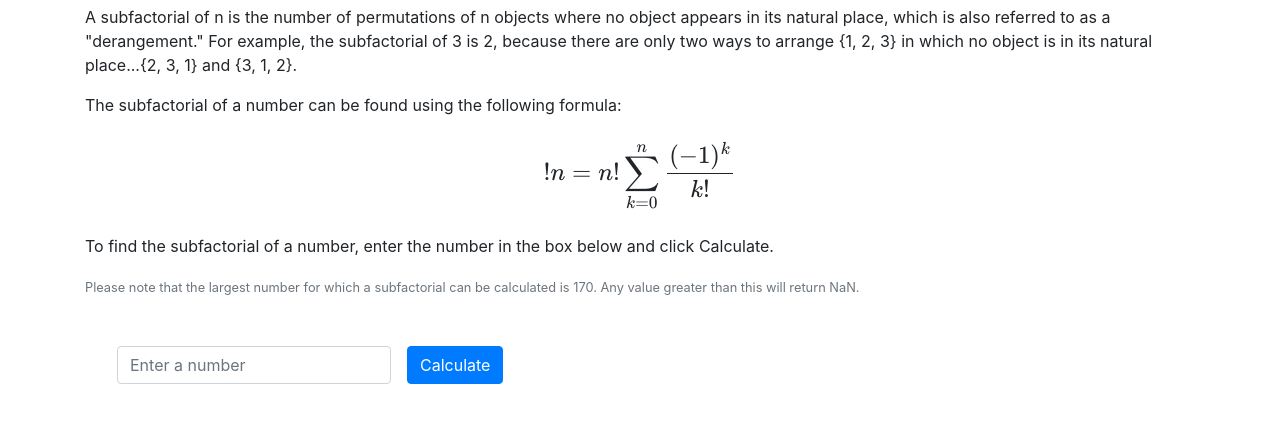
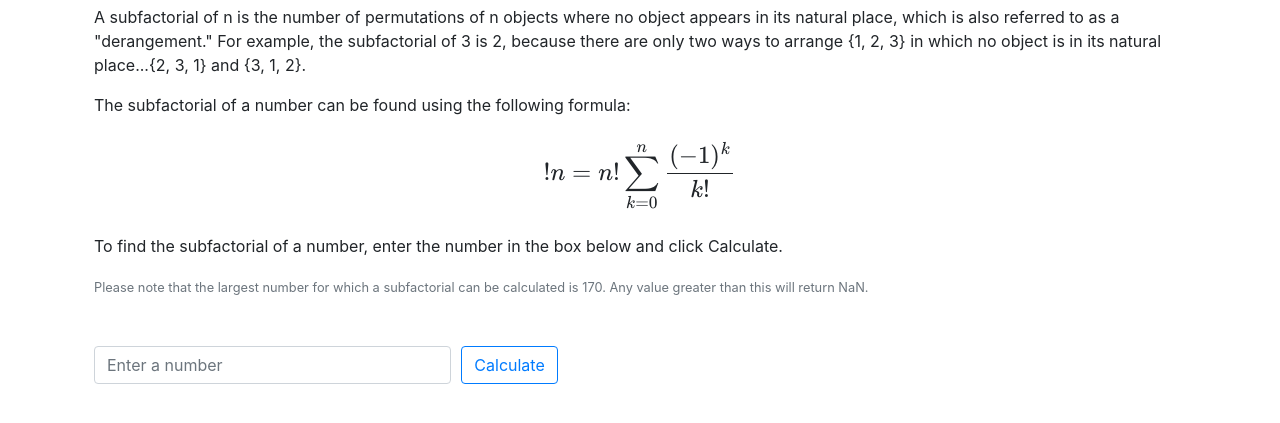
Before and after one commit to CategoryCory/SubfactorialCalculator, a plain HTML site: page index.html in a window 1280 px wide. Shown: the part 99-522 px from the top of the page. Drawn offline with nearby package versions, Linux system fonts and the light colour scheme.

Commit message:
Improve form styling

```diff
--- a/index.html
+++ b/index.html
@@ -24,7 +24,7 @@
         </style>
     </head>
     <body>
-        <div class="container my-5">
+        <div class="container px-4 my-5">
             <h1 class="text-center">Subfactorial Calculator</h1>
             <p>
                 A subfactorial of n is the number of permutations of n objects
@@ -48,25 +48,31 @@
                 can be calculated is 170. Any value greater than this will
                 return NaN.</small
             >
-            <form class="form-inline mt-5">
-                <div class="form-group mx-sm-3 mb-2">
-                    <label for="input" class="sr-only">Enter a number</label>
+            <form class="mt-5">
+                <div class="form-row align-items-center">
+                    <div class="col-6 col-md-4">
+                        <label for="input" class="sr-only"
+                            >Enter a number</label
+                        >
                         <input
                             id="input"
                             type="number"
                             min="0"
                             name="input"
-                        class="form-control ml-3"
+                            class="form-control"
                             placeholder="Enter a number"
                         />
                     </div>
+                    <div class="col-6 col-md-4">
                         <button
                             id="calculate"
                             type="submit"
-                    class="btn btn-primary mb-2"
+                            class="btn btn-outline-primary"
                         >
                             Calculate
                         </button>
+                    </div>
+                </div>
             </form>
         </div>
         <div id="output" class="container"></div>
--- a/script.js
+++ b/script.js
@@ -3,6 +3,8 @@ import { subfactorial } from "./subfactorial.js";
 const input = document.getElementById("input");
 const calculateButton = document.getElementById("calculate");
 const outputDiv = document.getElementById("output");
+
+input.value = "";
 
 calculateButton.addEventListener("click", (e) => {
     e.preventDefault();
@@ -20,6 +22,7 @@ calculateButton.addEventListener("click", (e) => {
     }
 
     outputDiv.appendChild(resultText);
+    input.value = "";
 });
 
 function isPositiveInteger(str) {
```
Lines whose indentation alone changed are shown as unchanged.
